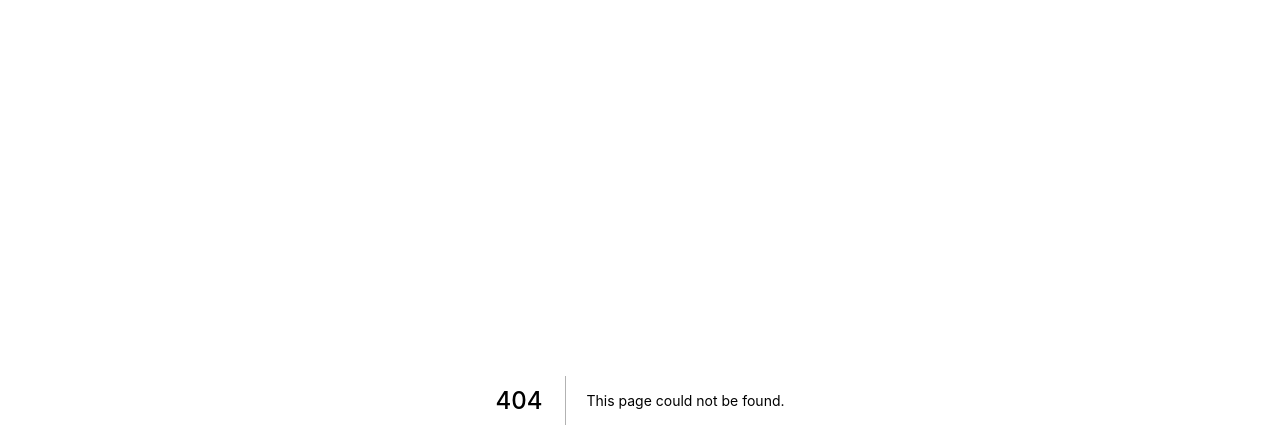
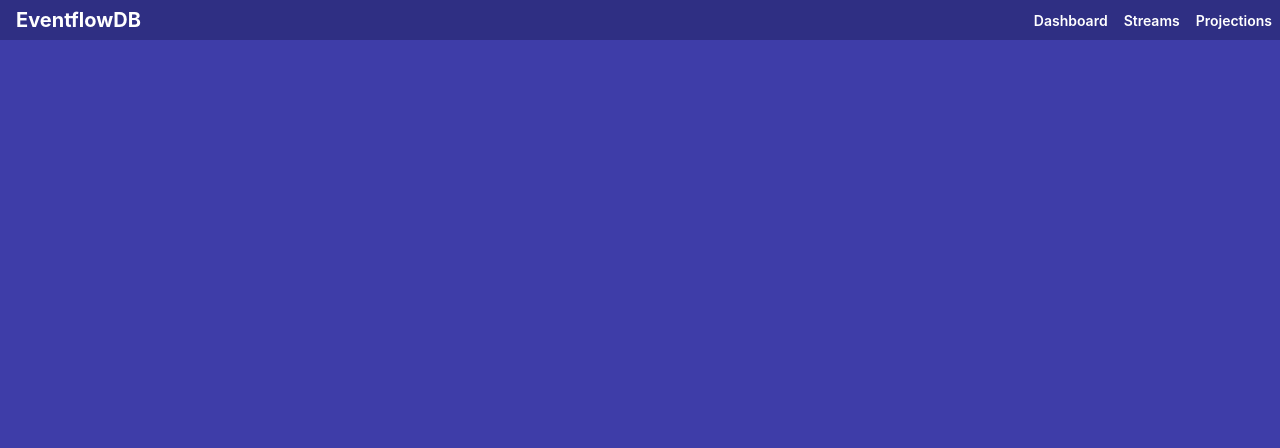
Before and after one commit to KajJagtenberg/eventdb, a Next.js app in the folder v2/webui/: page /dashboard in a window 1280 px wide. Before the commit this address had no page. Shown: the top 448 px of the page. Built offline with nearby package versions, Linux system fonts and the light colour scheme.

Commit message:
Implemented catchall to 404 page

```diff
--- /dev/null
+++ b/v2/webui/components/Navbar.tsx
@@ -0,0 +1,45 @@
+import { Flex, Heading, Spacer, Text } from '@chakra-ui/react';
+import Link from 'next/link';
+
+const links = [
+  {
+    href: '/dashboard',
+    text: 'Dashboard',
+  },
+  {
+    href: '/streams',
+    text: 'Streams',
+  },
+  {
+    href: '/projections',
+    text: 'Projections',
+  },
+];
+
+export const Navbar = () => {
+  return (
+    <Flex bg="brand.600" h={10} color="white">
+      <Flex alignItems="center" mx={4}>
+        <Heading size="md">
+          <Link href="/dashboard">
+            <a>EventflowDB</a>
+          </Link>
+        </Heading>
+      </Flex>
+
+      <Spacer />
+
+      <Flex alignItems="center">
+        {links.map(({ text, href }, index) => (
+          <Link href={href} key={index}>
+            <a>
+              <Text fontWeight="semibold" mx={2} fontSize={14}>
+                {text}
+              </Text>
+            </a>
+          </Link>
+        ))}
+      </Flex>
+    </Flex>
+  );
+};
--- a/v2/webui/pages/_app.tsx
+++ b/v2/webui/pages/_app.tsx
@@ -1,8 +1,9 @@
 import { ChakraProvider } from '@chakra-ui/react';
+import { theme } from '../theme';
 
 const App = ({ Component, pageProps }) => {
   return (
-    <ChakraProvider>
+    <ChakraProvider theme={theme}>
       <Component {...pageProps} />
     </ChakraProvider>
   );
--- /dev/null
+++ b/v2/webui/pages/dashboard.tsx
@@ -0,0 +1,15 @@
+import { Flex } from '@chakra-ui/react';
+import { Layout } from '../components/Layout';
+import { Navbar } from '../components/Navbar';
+
+const Dashboard = () => {
+  return (
+    <Layout title="EventflowDB">
+      <Flex h="100vh" bg="brand.500" flexDirection="column">
+        <Navbar />
+      </Flex>
+    </Layout>
+  );
+};
+
+export default Dashboard;
--- /dev/null
+++ b/v2/webui/theme.ts
@@ -0,0 +1,18 @@
+import { extendTheme } from '@chakra-ui/react';
+
+export const theme = extendTheme({
+  colors: {
+    brand: {
+      50: '#ebebff',
+      100: '#c6c7ef',
+      200: '#a1a1de',
+      300: '#7c7cd0',
+      400: '#5756c1',
+      500: '#3e3da8',
+      600: '#2f2f83',
+      700: '#21225f',
+      800: '#13143b',
+      900: '#06061a',
+    },
+  },
+});
```
Also changed, not shown: v2/webui/pages/index.tsx (+2 -9 lines), 1 other file (tests, documents, lock files or other folders).
